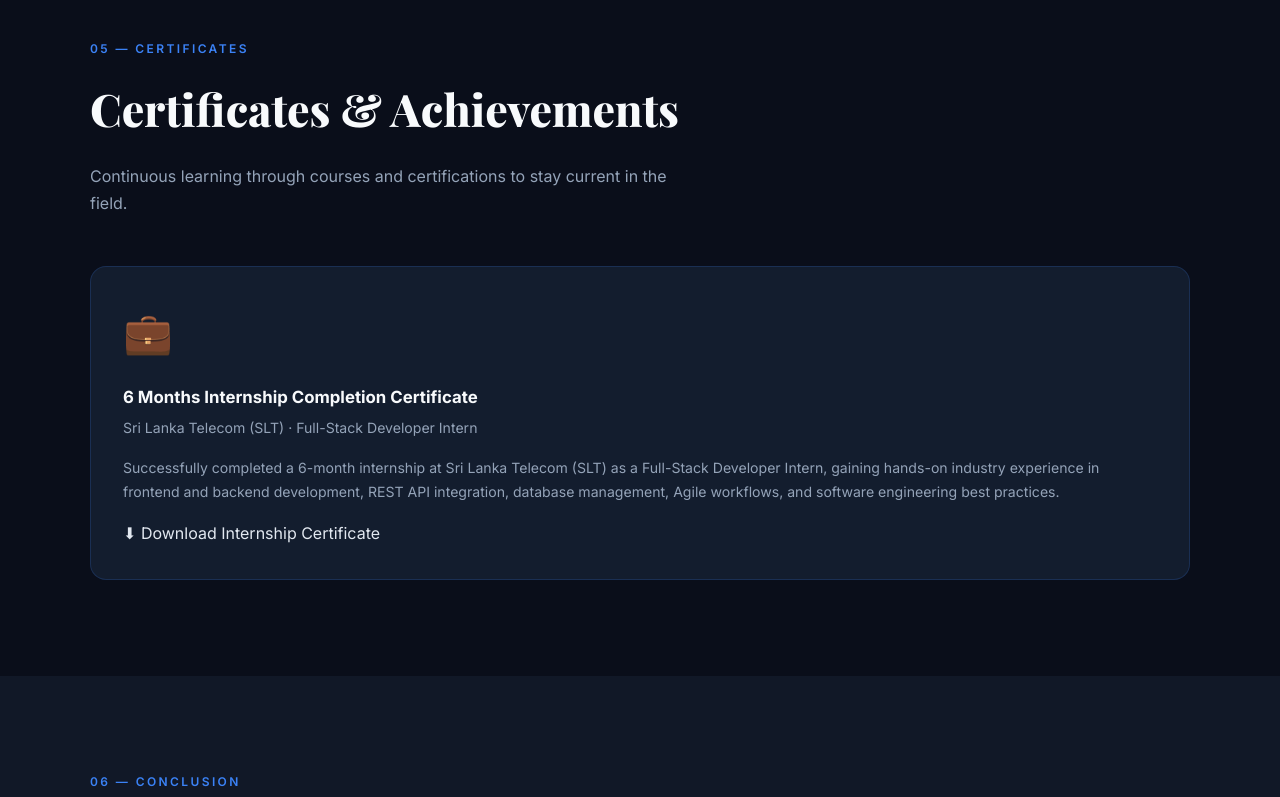
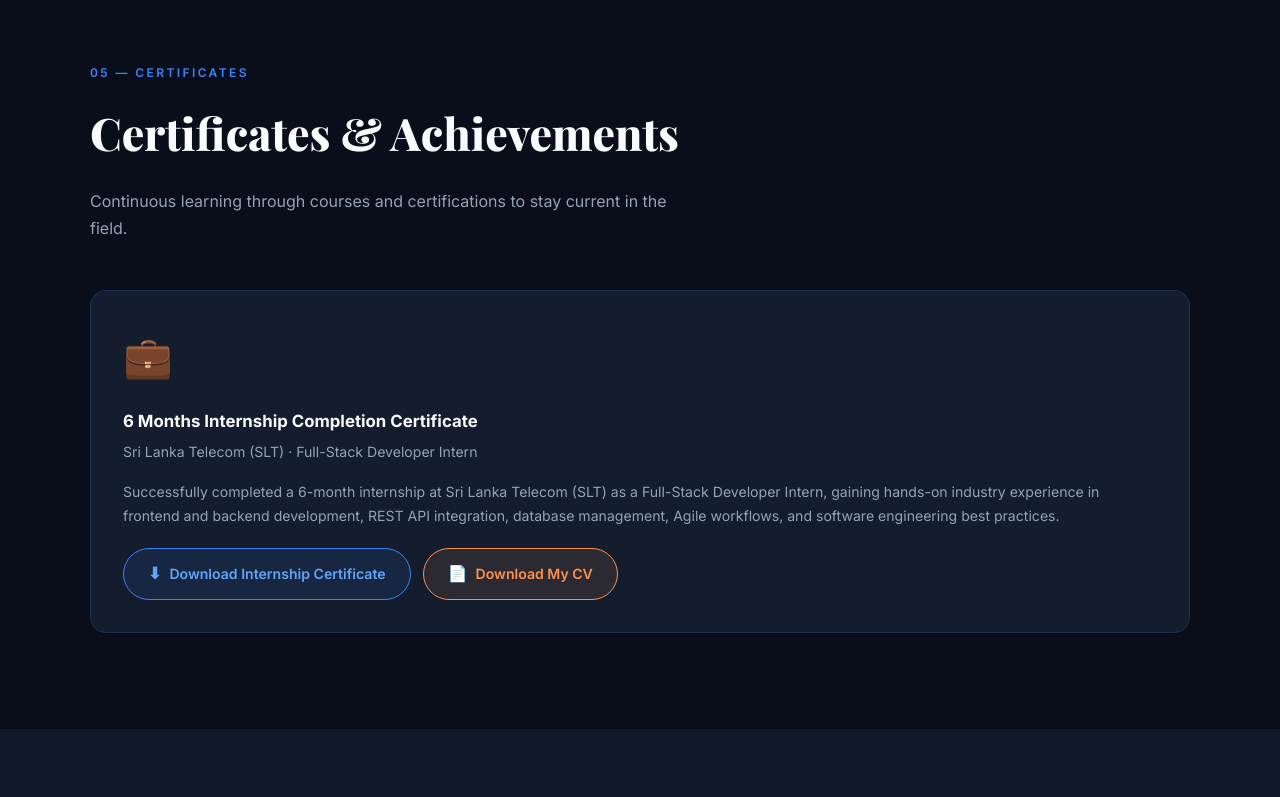
Before and after one commit to Nathasha2001/Portfolio_Shashini-Nathasha, a plain HTML site: page index.html in a window 1280 px wide. Shown: the part 7688-8485 px from the top of the page. Drawn offline with nearby package versions, Linux system fonts and the light colour scheme.

Commit message:
add a button to downloa the cv

```diff
--- a/index.html
+++ b/index.html
@@ -511,10 +511,15 @@
     <a href="SLT certificate.pdf"
        download="SLT_Internship_Certificate.pdf"
        class="cv-download-btn">
-
       <span class="cv-dl-icon">⬇</span>
       Download Internship Certificate
+    </a>
 
+    <a href="Shashini_Nathasha_CV.pdf"
+       download="Shashini_Nathasha_CV.pdf"
+       class="cv-download-btn cv-download-btn--cv">
+      <span class="cv-dl-icon">📄</span>
+      Download My CV
     </a>
   </div>
   </div></div>
--- a/style.css
+++ b/style.css
@@ -707,6 +707,58 @@ img { max-width: 100%; }
   background: rgba(59,130,246,0.03);
 }
 
+/* CERT DOWNLOAD BUTTONS */
+.cert-download {
+  display: flex;
+  flex-wrap: wrap;
+  gap: 12px;
+  margin-top: 1.25rem;
+}
+
+.cv-download-btn {
+  display: inline-flex;
+  align-items: center;
+  gap: 8px;
+
+  padding: 0.7rem 1.5rem;
+
+  border-radius: 50px;
+  border: 1.5px solid var(--blue);
+
+  background: rgba(59,130,246,0.1);
+  color: var(--blue-light);
+
+  font-size: 0.88rem;
+  font-weight: 600;
+
+  transition: all 0.3s ease;
+  cursor: pointer;
+  text-decoration: none;
+}
+
+.cv-download-btn:hover {
+  background: var(--blue);
+  color: #fff;
+  transform: translateY(-3px);
+  box-shadow: 0 8px 24px rgba(59,130,246,0.3);
+}
+
+/* CV variant — orange accent */
+.cv-download-btn--cv {
+  border-color: #ff914d;
+  background: rgba(255,145,77,0.1);
+  color: #ff914d;
+}
+
+.cv-download-btn--cv:hover {
+  background: linear-gradient(135deg, #ff6b35, #ff914d);
+  border-color: transparent;
+  color: #fff;
+  box-shadow: 0 8px 24px rgba(255,107,53,0.35);
+}
+
+.cv-dl-icon { font-size: 1rem; }
+
 /* ===========================
    CONCLUSION
 =========================== */
```
Lines whose indentation alone changed are shown as unchanged.
